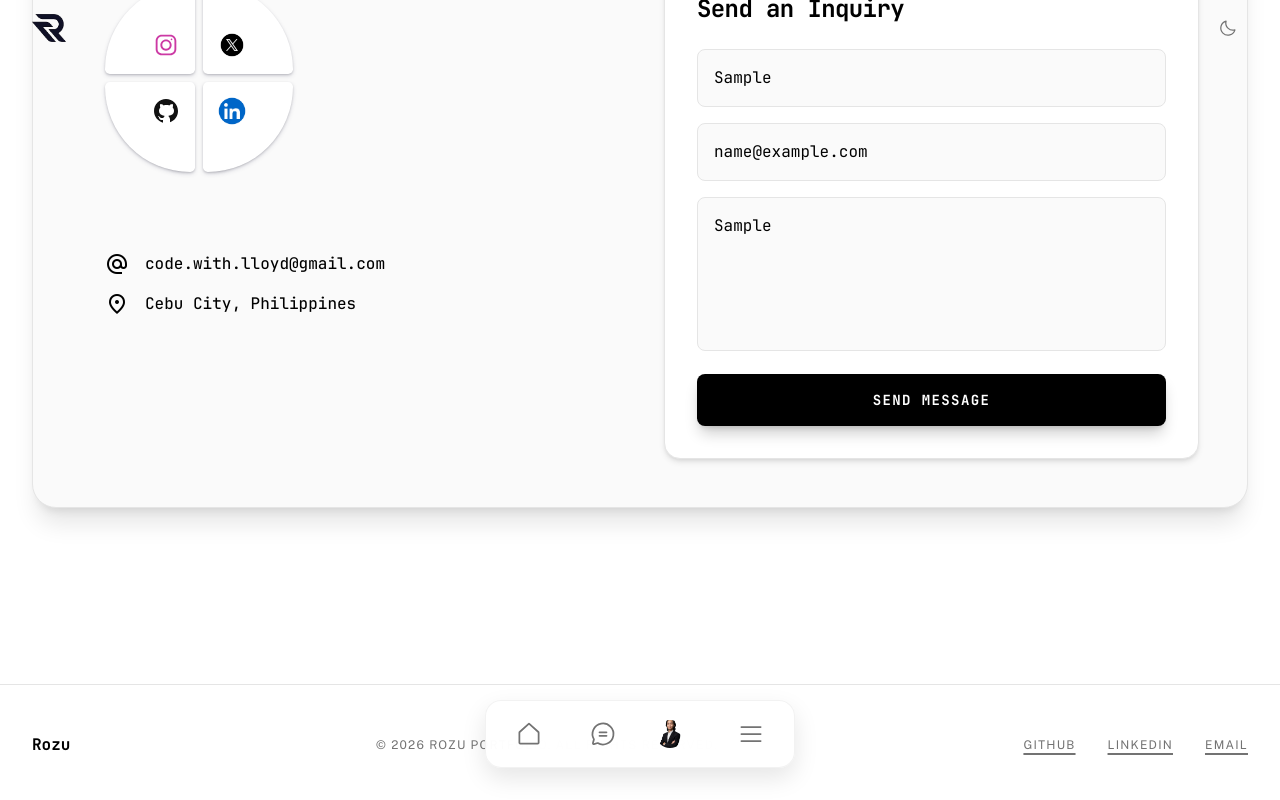
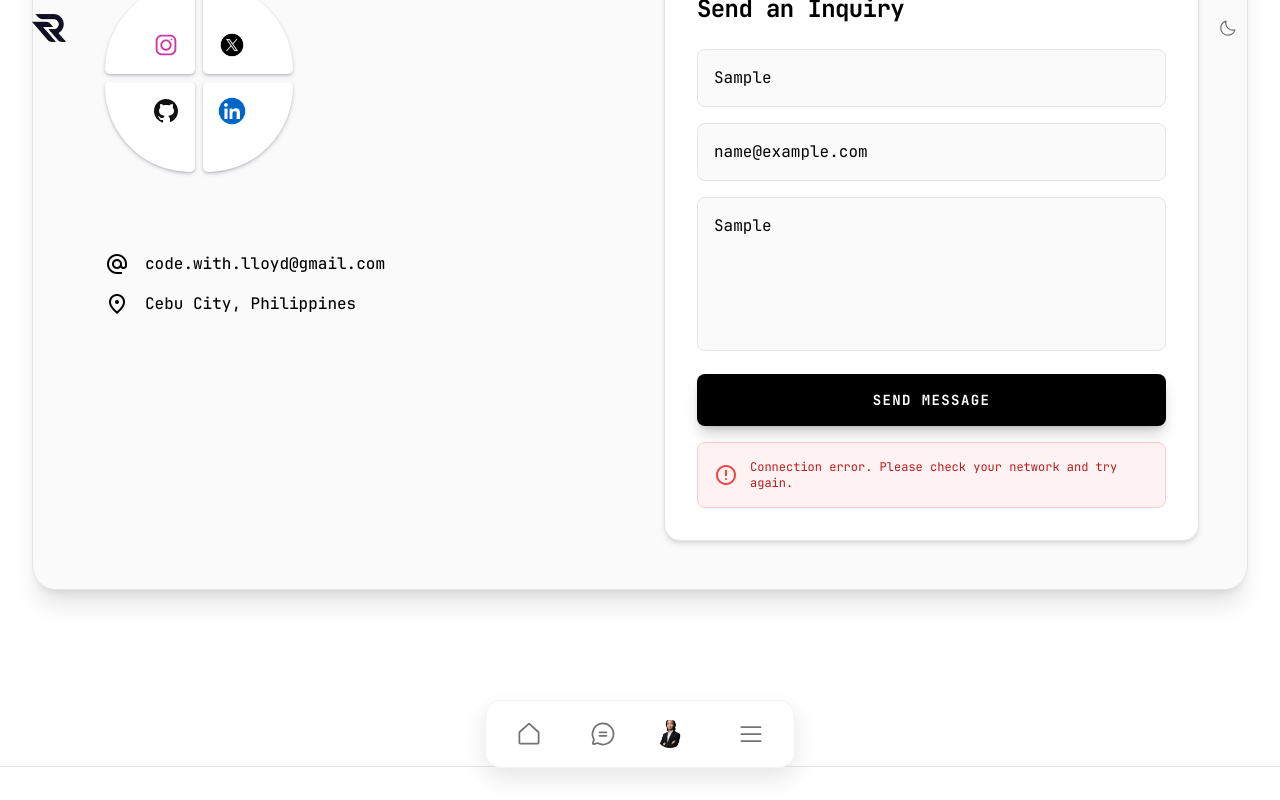
Before and after one commit to Rozuuuuu/rozu-portfolio, a React (Vite) app: page /contact in a window 1280 px wide. Both pictures are taken after typing "Sample", "name@example.com", "Sample" into the empty fields and a click on the button "SEND MESSAGE". Shown: the part 598-1398 px from the top of the page. Built offline with nearby package versions, Linux system fonts and the light colour scheme; no server answers.

Commit message:
feat: integrate Web3Forms contact form submission to code.with.lloyd@gmail.com

```diff
--- a/src/components/Contact.jsx
+++ b/src/components/Contact.jsx
@@ -1,6 +1,55 @@
+import { useState } from 'react';
 import ScrollReveal from './ScrollReveal';
 
 const Contact = () => {
+    const [isSubmitting, setIsSubmitting] = useState(false);
+    const [submitStatus, setSubmitStatus] = useState(null); // 'success' | 'error'
+    const [errorMessage, setErrorMessage] = useState("");
+
+    const handleSubmit = async (e) => {
+        e.preventDefault();
+        setIsSubmitting(true);
+        setSubmitStatus(null);
+        setErrorMessage("");
+
+        const formData = new FormData(e.target);
+        const accessKey = import.meta.env.VITE_WEB3FORMS_ACCESS_KEY;
+
+        if (!accessKey) {
+            setSubmitStatus('error');
+            setErrorMessage("Access Key is missing. Please configure VITE_WEB3FORMS_ACCESS_KEY in .env");
+            setIsSubmitting(false);
+            return;
+        }
+
+        formData.append("access_key", accessKey);
+        formData.append("subject", "New Landing Page Inquiry from Portfolio");
+        formData.append("from_name", "Lloyd's Portfolio");
+
+        try {
+            const response = await fetch("https://api.web3forms.com/submit", {
+                method: "POST",
+                body: formData
+            });
+
+            const data = await response.json();
+
+            if (data.success) {
+                setSubmitStatus('success');
+                e.target.reset();
+            } else {
+                setSubmitStatus('error');
+                setErrorMessage(data.message || "Something went wrong.");
+            }
+        } catch (err) {
+            console.error("Submission error:", err);
+            setSubmitStatus('error');
+            setErrorMessage("Connection error.");
+        } finally {
+            setIsSubmitting(false);
+        }
+    };
+
     return (
         <section className="py-24 max-w-7xl mx-auto px-6 md:px-8" id="contact">
             <ScrollReveal className="bg-on-surface dark:bg-stone-900 text-surface dark:text-stone-100 rounded-2xl p-8 md:p-20 overflow-hidden relative border dark:border-stone-700">
@@ -20,11 +69,49 @@ const Contact = () => {
                         </div>
                     </div>
                     <div className="bg-surface/10 dark:bg-white/5 p-8 rounded-xl backdrop-blur-md">
-                        <form className="space-y-4" onSubmit={(e) => e.preventDefault()}>
-                            <input className="w-full bg-surface/5 dark:bg-white/5 border border-white/10 rounded-lg p-4 text-surface dark:text-stone-100 placeholder:text-surface/40 dark:placeholder:text-stone-500 focus:ring-2 focus:ring-primary outline-none" placeholder="Name" type="text" />
-                            <input className="w-full bg-surface/5 dark:bg-white/5 border border-white/10 rounded-lg p-4 text-surface dark:text-stone-100 placeholder:text-surface/40 dark:placeholder:text-stone-500 focus:ring-2 focus:ring-primary outline-none" placeholder="Email" type="email" />
-                            <textarea className="w-full bg-surface/5 dark:bg-white/5 border border-white/10 rounded-lg p-4 text-surface dark:text-stone-100 placeholder:text-surface/40 dark:placeholder:text-stone-500 focus:ring-2 focus:ring-primary outline-none" placeholder="Your Message" rows="4"></textarea>
-                            <button className="w-full py-4 bg-primary text-white font-black rounded-lg uppercase tracking-widest text-sm hover:bg-primary-container transition-colors">Send Inquiry</button>
+                        <form className="space-y-4" onSubmit={handleSubmit}>
+                            <input
+                                className="w-full bg-surface/5 dark:bg-white/5 border border-white/10 rounded-lg p-4 text-surface dark:text-stone-100 placeholder:text-surface/40 dark:placeholder:text-stone-500 focus:ring-2 focus:ring-primary outline-none"
+                                placeholder="Name"
+                                type="text"
+                                name="name"
+                                required
+                            />
+                            <input
+                                className="w-full bg-surface/5 dark:bg-white/5 border border-white/10 rounded-lg p-4 text-surface dark:text-stone-100 placeholder:text-surface/40 dark:placeholder:text-stone-500 focus:ring-2 focus:ring-primary outline-none"
+                                placeholder="Email"
+                                type="email"
+                                name="email"
+                                required
+                            />
+                            <textarea
+                                className="w-full bg-surface/5 dark:bg-white/5 border border-white/10 rounded-lg p-4 text-surface dark:text-stone-100 placeholder:text-surface/40 dark:placeholder:text-stone-500 focus:ring-2 focus:ring-primary outline-none resize-none"
+                                placeholder="Your Message"
+                                rows="4"
+                                name="message"
+                                required
+                            ></textarea>
+                            <button
+                                type="submit"
+                                disabled={isSubmitting}
+                                className="w-full py-4 bg-primary text-white font-black rounded-lg uppercase tracking-widest text-sm hover:bg-primary-container transition-colors disabled:opacity-55 disabled:cursor-not-allowed"
+                            >
+                                {isSubmitting ? "Sending..." : "Send Inquiry"}
+                            </button>
+
+                            {submitStatus === 'success' && (
+                                <div className="p-4 bg-stone-800/80 border border-emerald-500/30 rounded-lg flex items-center gap-3 text-xs text-stone-200 font-mono animate-pulse mt-4">
+                                    <span className="material-symbols-outlined text-emerald-400">check_circle</span>
+                                    <span>Inquiry sent! Thank you.</span>
+                                </div>
+                            )}
+
+                            {submitStatus === 'error' && (
+                                <div className="p-4 bg-stone-850/80 border border-red-500/30 rounded-lg flex items-center gap-3 text-xs text-red-300 font-mono mt-4">
+                                    <span className="material-symbols-outlined text-red-400">error</span>
+                                    <span>{errorMessage}</span>
+                                </div>
+                            )}
                         </form>
                     </div>
                 </div>
--- a/src/pages/ContactPage.jsx
+++ b/src/pages/ContactPage.jsx
@@ -1,9 +1,58 @@
+import { useState } from 'react';
 import { SharedFooter } from '../components/SharedFooter';
 import PageTransition from '../components/PageTransition';
 import SocialCards from '../components/SocialCards';
 import SEO from '../components/SEO';
 
 const ContactPage = () => {
+    const [isSubmitting, setIsSubmitting] = useState(false);
+    const [submitStatus, setSubmitStatus] = useState(null); // 'success' | 'error'
+    const [errorMessage, setErrorMessage] = useState("");
+
+    const handleSubmit = async (e) => {
+        e.preventDefault();
+        setIsSubmitting(true);
+        setSubmitStatus(null);
+        setErrorMessage("");
+
+        const formData = new FormData(e.target);
+        const accessKey = import.meta.env.VITE_WEB3FORMS_ACCESS_KEY;
+
+        if (!accessKey) {
+            setSubmitStatus('error');
+            setErrorMessage("Web3Forms Access Key is missing. Please configure VITE_WEB3FORMS_ACCESS_KEY in your environment.");
+            setIsSubmitting(false);
+            return;
+        }
+
+        formData.append("access_key", accessKey);
+        formData.append("subject", "New Contact Inquiry from Portfolio");
+        formData.append("from_name", "Lloyd's Portfolio");
+
+        try {
+            const response = await fetch("https://api.web3forms.com/submit", {
+                method: "POST",
+                body: formData
+            });
+
+            const data = await response.json();
+
+            if (data.success) {
+                setSubmitStatus('success');
+                e.target.reset();
+            } else {
+                setSubmitStatus('error');
+                setErrorMessage(data.message || "Something went wrong. Please try again later.");
+            }
+        } catch (err) {
+            console.error("Submission error:", err);
+            setSubmitStatus('error');
+            setErrorMessage("Connection error. Please check your network and try again.");
+        } finally {
+            setIsSubmitting(false);
+        }
+    };
+
     return (
         <PageTransition>
             <SEO
@@ -46,25 +95,49 @@ const ContactPage = () => {
                         {/* Contact Form */}
                         <div className="bg-white dark:bg-neutral-900 p-8 rounded-2xl border border-neutral-200 dark:border-neutral-800 shadow-md">
                             <h3 className="font-headline text-2xl font-bold tracking-tight mb-6 text-black dark:text-white">Send an Inquiry</h3>
-                            <form className="space-y-4" onSubmit={(e) => e.preventDefault()}>
+                            <form className="space-y-4" onSubmit={handleSubmit}>
                                 <input
                                     className="w-full bg-neutral-50 dark:bg-neutral-950 border border-neutral-200 dark:border-neutral-800 rounded-lg p-4 text-black dark:text-white placeholder:text-neutral-400 dark:placeholder:text-neutral-500 focus:ring-2 focus:ring-black dark:focus:ring-white outline-none transition-all"
                                     placeholder="Your Name"
                                     type="text"
+                                    name="name"
+                                    required
                                 />
                                 <input
                                     className="w-full bg-neutral-50 dark:bg-neutral-950 border border-neutral-200 dark:border-neutral-800 rounded-lg p-4 text-black dark:text-white placeholder:text-neutral-400 dark:placeholder:text-neutral-500 focus:ring-2 focus:ring-black dark:focus:ring-white outline-none transition-all"
                                     placeholder="Your Email"
                                     type="email"
+                                    name="email"
+                                    required
                                 />
                                 <textarea
                                     className="w-full bg-neutral-50 dark:bg-neutral-950 border border-neutral-200 dark:border-neutral-800 rounded-lg p-4 text-black dark:text-white placeholder:text-neutral-400 dark:placeholder:text-neutral-500 focus:ring-2 focus:ring-black dark:focus:ring-white outline-none transition-all resize-none"
                                     placeholder="Tell me about your project..."
                                     rows="5"
+                                    name="message"
+                                    required
                                 ></textarea>
-                                <button className="w-full py-4 bg-black dark:bg-white text-white dark:text-black font-bold rounded-lg uppercase tracking-widest text-sm hover:scale-[1.02] shadow-lg shadow-black/20 dark:shadow-white/10 active:scale-95 transition-all">
-                                    Send Message
+                                <button
+                                    type="submit"
+                                    disabled={isSubmitting}
+                                    className="w-full py-4 bg-black dark:bg-white text-white dark:text-black font-bold rounded-lg uppercase tracking-widest text-sm hover:scale-[1.02] shadow-lg shadow-black/20 dark:shadow-white/10 active:scale-95 transition-all disabled:opacity-50 disabled:cursor-not-allowed"
+                                >
+                                    {isSubmitting ? "Sending..." : "Send Message"}
                                 </button>
+
+                                {submitStatus === 'success' && (
+                                    <div className="p-4 bg-neutral-100 dark:bg-neutral-950 border border-neutral-300 dark:border-neutral-800 rounded-lg flex items-center gap-3 text-xs text-neutral-800 dark:text-neutral-200 font-mono animate-pulse mt-4">
+                                        <span className="material-symbols-outlined text-green-500">check_circle</span>
+                                        <span>Message sent! Thank you for getting in touch.</span>
+                                    </div>
+                                )}
+
+                                {submitStatus === 'error' && (
+                                    <div className="p-4 bg-red-50 dark:bg-red-950/20 border border-red-200 dark:border-red-900/40 rounded-lg flex items-center gap-3 text-xs text-red-700 dark:text-red-400 font-mono mt-4">
+                                        <span className="material-symbols-outlined text-red-500">error</span>
+                                        <span>{errorMessage}</span>
+                                    </div>
+                                )}
                             </form>
                         </div>
                     </div>
```
